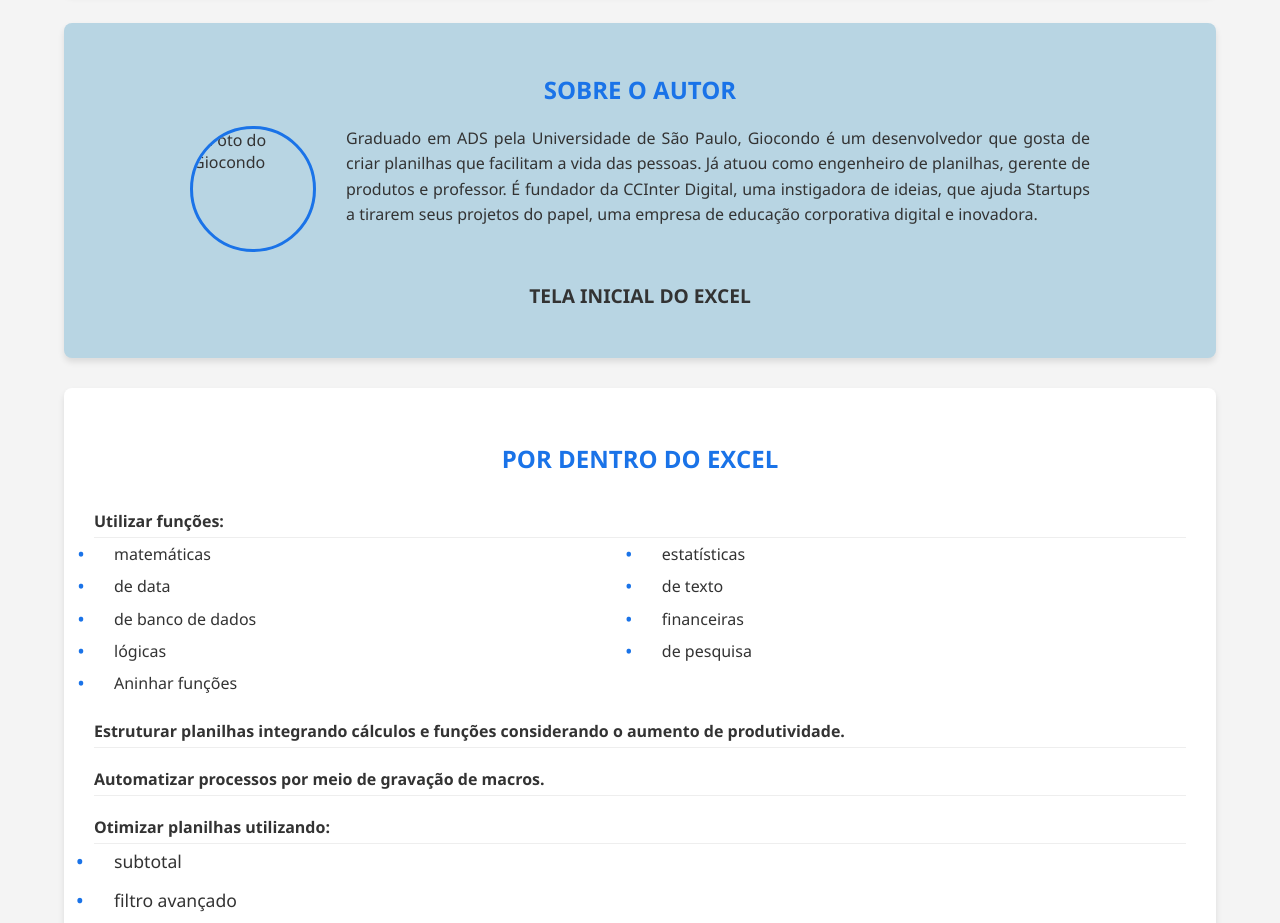
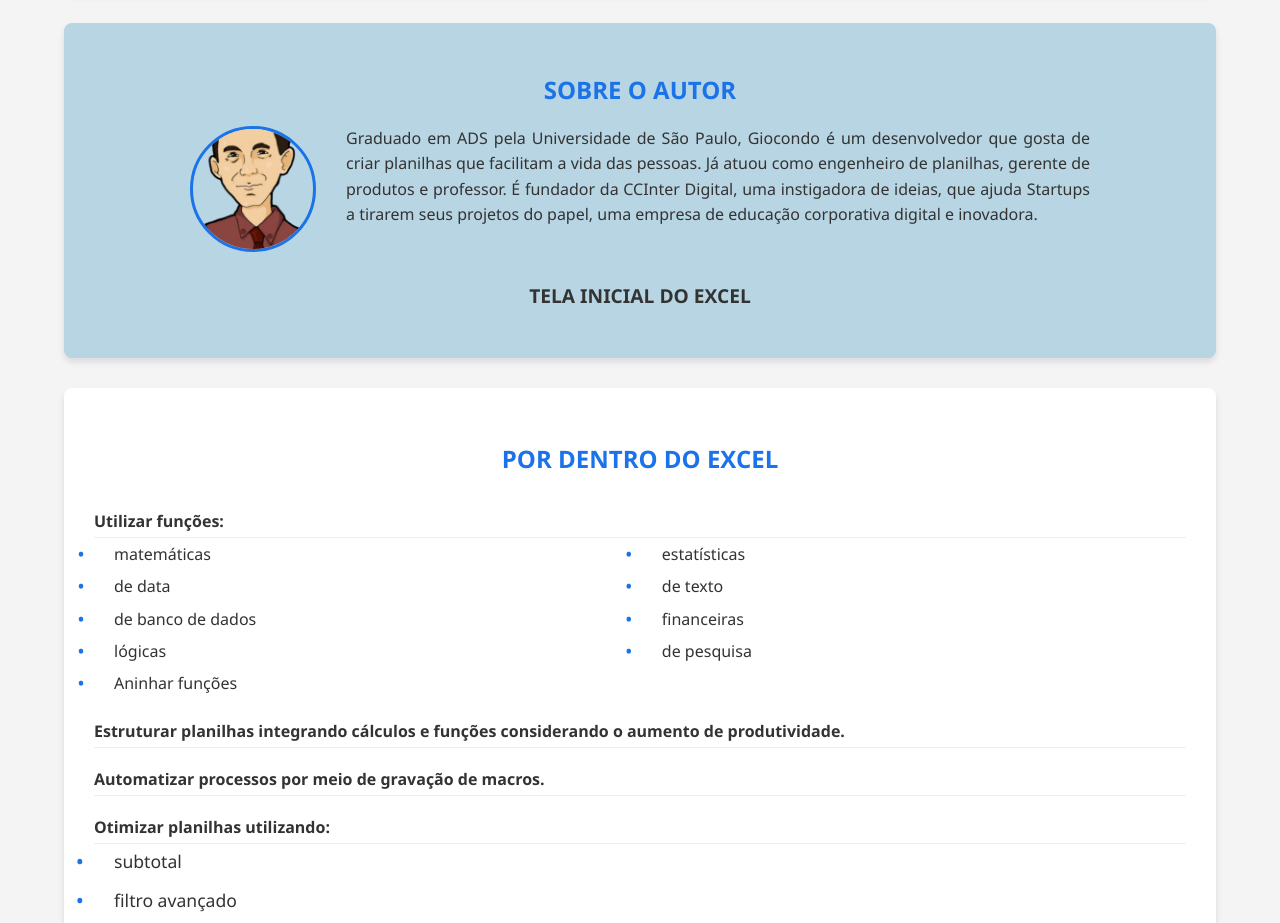
Before and after one commit to lyzz09/excell, a plain HTML site: page index.html in a window 1280 px wide. Shown: the part 1820-2743 px from the top of the page. Drawn offline with Linux system fonts and the light colour scheme.

Commit message:
Update index.html

```diff
--- a/index.html
+++ b/index.html
@@ -59,7 +59,7 @@
     <h2>SOBRE O AUTOR</h2>
 
     <div class="author-content">
-        <img class="img2" src="caminho-para-a-imagem-giocondo.png" alt="Foto do Giocondo">
+        <img class="img2" src="giocondo.png" alt="Foto do Giocondo">
 
         <p class="p5">
             Graduado em ADS pela Universidade de São Paulo, Giocondo é um desenvolvedor que gosta de criar planilhas que facilitam a vida das pessoas. Já atuou como engenheiro de planilhas, gerente de produtos e professor. É fundador da CCInter Digital, uma instigadora de ideias, que ajuda Startups a tirarem seus projetos do papel, uma empresa de educação corporativa digital e inovadora.
```
